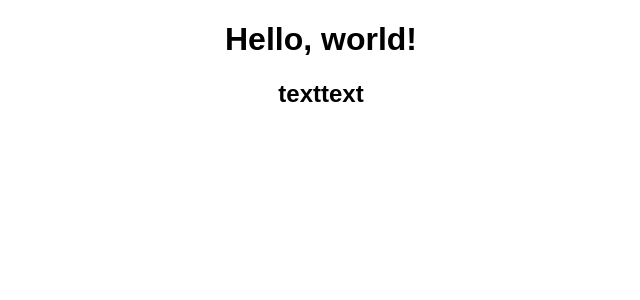
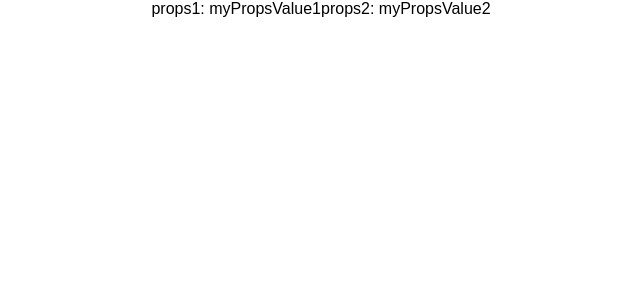
Before and after one commit to gcnishino/playground-gcnishino, a React (Create React App) app: page / in a window 1280 px wide. Shown: the top 300 px of the page, without its empty margins (319-959 px from the left). Built offline with nearby package versions, Linux system fonts and the light colour scheme.

Commit message:
build(src): render and props
Propsとは？ – React入門

```diff
--- a/src/App.js
+++ b/src/App.js
@@ -6,8 +6,8 @@ class App extends Component {
   render() {
     return (
       <div className="App">
-        <h1>Hello, world!</h1>
-        <h2>texttext</h2>
+        props1: {this.props.myPropsName1}
+        props2: {this.props.myPropsName2}
       </div>
     )
   }
--- a/src/index.js
+++ b/src/index.js
@@ -4,5 +4,9 @@ import './index.css'
 import App from './App'
 import registerServiceWorker from './registerServiceWorker'
 
-ReactDOM.render(<App />, document.getElementById('root'))
+const myProps = {
+  myPropsName1: 'myPropsValue1',
+  myPropsName2: 'myPropsValue2',
+}
+ReactDOM.render(<App {...myProps} />, document.getElementById('root'))
 registerServiceWorker()
```
